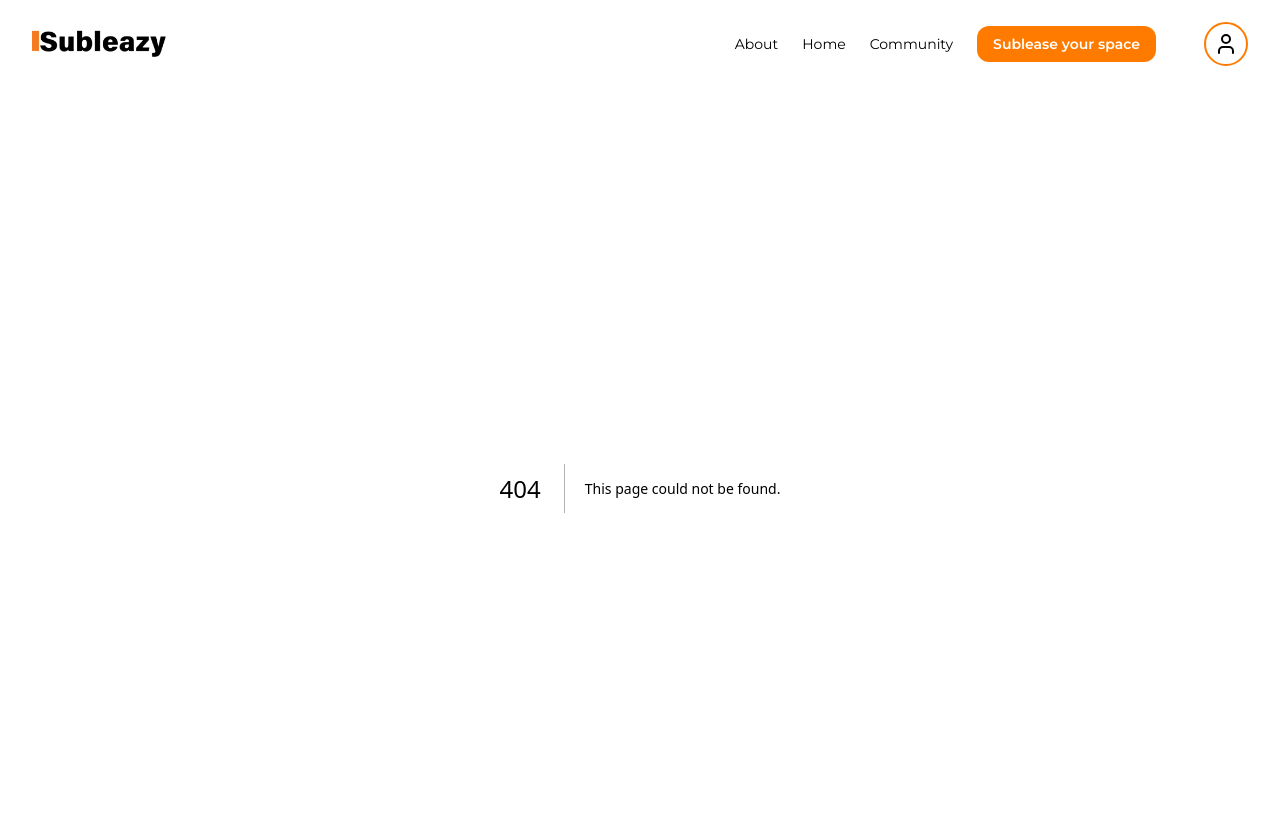
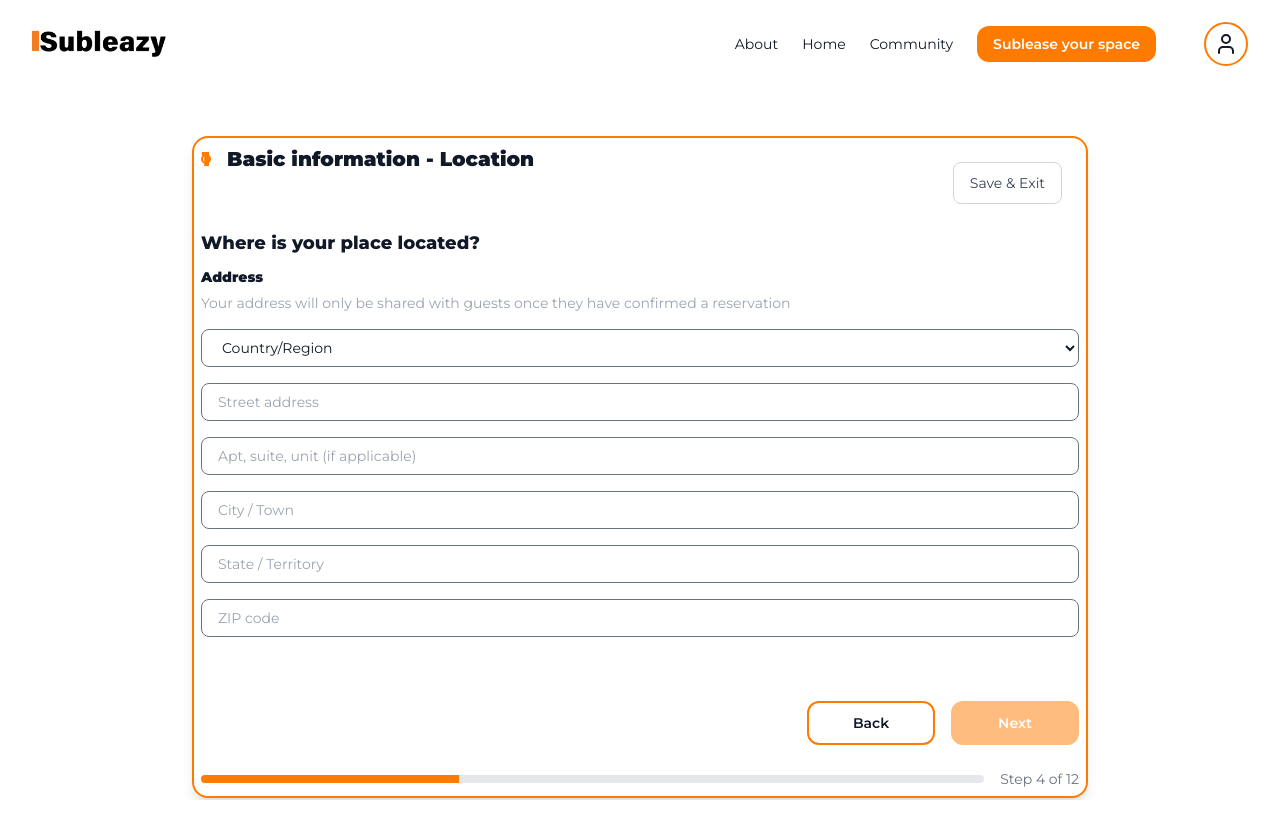
Before and after one commit to linhle15-ll/subleazy, a Next.js app in the folder client/: page /sublease/step-4 in a window 1280 px wide. Before the commit this address had no page. Shown: the top 838 px of the page. After the commit the page ends 800 px from the top, so only its background shows below. Built offline with nearby package versions, Linux system fonts and the light colour scheme.

Commit message:
Almost done for page 3, in progress adding small adjustment for selection-box component

```diff
--- a/client/src/app/(routes)/sublease/step-2/page.tsx
+++ b/client/src/app/(routes)/sublease/step-2/page.tsx
@@ -2,8 +2,8 @@
 
 import Image from 'next/image';
 import designerWorking from '@/public/designer-working.png';
-import { ProgressBar } from '@/components/ui/progress-bar/progress-bar';
-import LogoAndExitButton from '@/components/ui/commons/LogoAndExitButton';
+import ProgressBar from '@/components/ui/progress-bar/progress-bar';
+import LogoAndExitButton from '@/components/ui/commons/logo-and-exit-button';
 
 function MainContent() {
   return (
@@ -77,13 +77,17 @@ function MainContent() {
 function SubleaseStep2() {
   return (
     <div className="form-border flex flex-col gap-6 relative">
-      <LogoAndExitButton />
+      <LogoAndExitButton buttonName="Exit" />
       <MainContent />
       <ProgressBar
         currentStep={1}
         totalSteps={11}
-        buttonText="Get started"
-        nextStepUrl="/sublease/step-3"
+        buttons={[
+          {
+            text: 'Get started',
+            url: '/sublease/step-3',
+          },
+        ]}
       />
     </div>
   );
--- /dev/null
+++ b/client/src/app/(routes)/sublease/step-3/page.tsx
@@ -0,0 +1,100 @@
+'use client';
+
+import { useState } from 'react';
+import { Home, Building } from 'lucide-react';
+import LogoAndExitButton from '@/components/ui/commons/logo-and-exit-button';
+import ProgressBar from '@/components/ui/progress-bar/progress-bar';
+import { SelectionBox } from '@/components/ui/selection-box/selection-box';
+
+const placeOptions = [
+  { label: 'House', value: 'house', icon: Home },
+  { label: 'Apartment', value: 'apartment', icon: Building },
+];
+
+const typeOptions = [
+  { label: 'An entire place', value: 'entire' },
+  { label: 'Private room with shared spaces', value: 'private' },
+  { label: 'A shared room', value: 'shared' },
+];
+
+export default function SubleaseStep3() {
+  const [place, setPlace] = useState<string | null>(null);
+  const [type, setType] = useState<string | null>(null);
+
+  return (
+    <div className="form-border flex flex-col gap-6 relative">
+      <LogoAndExitButton buttonName="Save & Exit" />
+      {/*Title*/}
+      <div className="flex items-center gap-4 mb-6">
+        <div className="items-center justify-center border-primaryOrange text-2xl font-bold text-primaryOrange">
+          1
+        </div>
+        <div className="text-2xl font-medium">Basic information</div>
+      </div>
+
+      {/* Place options */}
+      <div className="mb-8">
+        <div className="font-medium text-lg mb-4">
+          Which best describes your place?
+        </div>
+        <div className="flex flex-wrap gap-6">
+          {placeOptions.map((opt) => {
+            const Icon = opt.icon;
+            const active = place === opt.value;
+            return (
+              <SelectionBox
+                key={opt.value}
+                active={active}
+                onClick={() => setPlace(opt.value)}
+              >
+                <Icon
+                  className={`w-9 h-9 ${active ? 'text-primaryOrange' : 'text-gray-500'}`}
+                />
+                {opt.label}
+              </SelectionBox>
+            );
+          })}
+        </div>
+      </div>
+
+      {/* Type options */}
+      <div className="mb-8">
+        <div className="font-medium text-lg mb-4">
+          Which type of place will your guests have?
+        </div>
+        <div className="flex flex-wrap gap-6">
+          {typeOptions.map((opt) => {
+            const active = type === opt.value;
+            return (
+              <SelectionBox
+                key={opt.value}
+                active={active}
+                onClick={() => setType(opt.value)}
+              >
+                {opt.label}
+              </SelectionBox>
+            );
+          })}
+        </div>
+      </div>
+
+      {/* Navigation buttons and progress bar */}
+      <ProgressBar
+        currentStep={2}
+        totalSteps={11}
+        buttons={[
+          {
+            text: 'Back',
+            url: '/sublease/step-2',
+            variant: 'secondary',
+          },
+          {
+            text: 'Next',
+            url: '/sublease/step-4',
+            variant: 'primary',
+          },
+        ]}
+      />
+    </div>
+  );
+}
--- /dev/null
+++ b/client/src/app/(routes)/sublease/step-4/page.tsx
@@ -0,0 +1,132 @@
+'use client';
+
+import { useState } from 'react';
+import Link from 'next/link';
+
+const cityOptions = [
+  // US Cities
+  { country: 'US', name: 'New York' },
+  { country: 'US', name: 'Los Angeles' },
+  { country: 'US', name: 'Chicago' },
+  { country: 'US', name: 'San Francisco' },
+  { country: 'US', name: 'Boston' },
+  { country: 'US', name: 'Seattle' },
+  // Canada Cities
+  { country: 'CA', name: 'Toronto' },
+  { country: 'CA', name: 'Vancouver' },
+  { country: 'CA', name: 'Montreal' },
+  { country: 'CA', name: 'Calgary' },
+  { country: 'CA', name: 'Ottawa' },
+  { country: 'CA', name: 'Edmonton' },
+];
+
+export default function SubleaseStep4() {
+  const [city, setCity] = useState('');
+  const [street, setStreet] = useState('');
+  const [apt, setApt] = useState('');
+  const [town, setTown] = useState('');
+  const [state, setState] = useState('');
+  const [zip, setZip] = useState('');
+
+  return (
+    <div className="max-w-4xl mx-auto bg-white rounded-2xl border-2 border-primaryOrange p-10 mt-12 shadow-lg flex flex-col gap-8 relative min-h-[80vh]">
+      {/* Save & Exit button */}
+      <Link
+        href="/"
+        className="absolute top-6 right-6 flex items-center gap-2 px-4 py-2 rounded-lg border border-gray-300 text-gray-700 hover:bg-gray-100 transition"
+      >
+        Save & Exit
+      </Link>
+
+      {/* Step indicator and title */}
+      <div className="flex items-center gap-4 mb-6">
+        <div className="flex items-center justify-center w-10 h-10 border-2 border-primaryOrange rounded-full text-xl font-bold text-primaryOrange">
+          1
+        </div>
+        <div className="text-xl font-bold">Basic information - Location</div>
+      </div>
+
+      {/* Location form */}
+      <div className="mb-8">
+        <div className="font-semibold text-lg mb-2">
+          Where is your place located?
+        </div>
+        <div className="font-bold mb-1">Address</div>
+        <div className="text-gray-400 text-sm mb-4">
+          Your address will only be shared with guests once they have confirmed
+          a reservation
+        </div>
+        <div className="flex flex-col gap-4">
+          <select
+            className="text-field"
+            value={city}
+            onChange={(e) => setCity(e.target.value)}
+          >
+            <option value="">Country/Region</option>
+            {cityOptions.map((opt, idx) => (
+              <option key={idx} value={opt.name}>
+                {opt.name} ({opt.country === 'US' ? 'USA' : 'Canada'})
+              </option>
+            ))}
+          </select>
+          <input
+            className="text-field"
+            placeholder="Street address"
+            value={street}
+            onChange={(e) => setStreet(e.target.value)}
+          />
+          <input
+            className="text-field"
+            placeholder="Apt, suite, unit (if applicable)"
+            value={apt}
+            onChange={(e) => setApt(e.target.value)}
+          />
+          <input
+            className="text-field"
+            placeholder="City / Town"
+            value={town}
+            onChange={(e) => setTown(e.target.value)}
+          />
+          <input
+            className="text-field"
+            placeholder="State / Territory"
+            value={state}
+            onChange={(e) => setState(e.target.value)}
+          />
+          <input
+            className="text-field"
+            placeholder="ZIP code"
+            value={zip}
+            onChange={(e) => setZip(e.target.value)}
+          />
+        </div>
+      </div>
+
+      {/* Navigation buttons and progress bar */}
+      <div className="flex flex-col gap-4 mt-auto">
+        <div className="flex justify-end gap-4">
+          <Link href="/sublease/step-3" className="btn-secondary w-32">
+            Back
+          </Link>
+          <Link
+            href="/sublease/step-5"
+            className={`btn-primary w-32 text-center ${city === '' || street === '' || town === '' || state === '' || zip === '' ? 'opacity-50 pointer-events-none' : ''}`}
+          >
+            Next
+          </Link>
+        </div>
+        <div className="flex items-center gap-4 mt-2">
+          <div className="flex-1">
+            <div className="w-full h-2 bg-gray-200 rounded-full overflow-hidden">
+              <div
+                className="h-full bg-primaryOrange"
+                style={{ width: '33%' }}
+              />
+            </div>
+          </div>
+          <span className="text-gray-500 text-sm min-w-fit">Step 4 of 12</span>
+        </div>
+      </div>
+    </div>
+  );
+}
--- a/client/src/components/ui/commons/LogoAndExitButton.tsx
+++ b/client/src/components/ui/commons/logo-and-exit-button.tsx
@@ -2,14 +2,20 @@ import subleazy_logo from '@/public/subleazy_logo.png';
 import Image from 'next/image';
 import Link from 'next/link';
 
-export default function LogoAndExitButton() {
+interface LogoAndExitButtonProps {
+  buttonName: string;
+}
+
+export default function LogoAndExitButton({
+  buttonName,
+}: LogoAndExitButtonProps) {
   return (
     <div className="flex flex-col items-start gap-0">
       <div className="form-brand-logo">
         <Image src={subleazy_logo} alt="subleazy logo" />
       </div>
       <Link href="/" className="btn-secondary absolute top-6 right-6">
-        Exit
+        {buttonName}
       </Link>
     </div>
   );
--- a/client/src/components/ui/progress-bar/progress-bar.tsx
+++ b/client/src/components/ui/progress-bar/progress-bar.tsx
@@ -3,15 +3,17 @@ import Link from 'next/link';
 interface ProgressBarProps {
   currentStep: number;
   totalSteps: number;
-  buttonText: string;
-  nextStepUrl: string;
+  buttons?: {
+    text: string;
+    url: string;
+    variant?: 'primary' | 'secondary';
+  }[];
 }
 
-export function ProgressBar({
+export default function ProgressBar({
   currentStep,
   totalSteps,
-  buttonText,
-  nextStepUrl,
+  buttons = [],
 }: ProgressBarProps) {
   const progressPercentage = (currentStep / totalSteps) * 100;
 
@@ -21,16 +23,26 @@ export function ProgressBar({
         <span className="text-gray-500 text-sm">
           Step {currentStep} of {totalSteps}
         </span>
-        <div className="w-full h-2 bg-gray-200 rounded-full overflow-hidden">
+        <div className="w-full h-2 bg-gray-200 rounded-full ">
           <div
             className="h-full bg-primaryOrange transition-all duration-300"
             style={{ width: `${progressPercentage}%` }}
           />
         </div>
       </div>
-      <Link href={nextStepUrl} className="btn-primary w-40 text-center">
-        {buttonText}
-      </Link>
+      <div className="flex flex-row gap-4 ml-16">
+        {buttons.map((button, index) => (
+          <Link
+            key={index}
+            href={button.url}
+            className={`w-40 text-center ${
+              button.variant === 'secondary' ? 'btn-secondary' : 'btn-primary'
+            }`}
+          >
+            {button.text}
+          </Link>
+        ))}
+      </div>
     </div>
   );
 }
--- /dev/null
+++ b/client/src/components/ui/selection-box/selection-box.tsx
@@ -0,0 +1,31 @@
+import { cn } from '@/lib/cn-utils';
+
+interface SelectionBoxProps {
+  active: boolean;
+  children: React.ReactNode;
+  className?: string;
+  onClick?: () => void;
+}
+
+export function SelectionBox({
+  active,
+  children,
+  className,
+  onClick,
+}: SelectionBoxProps) {
+  return (
+    <div
+      onClick={onClick}
+      className={cn(
+        'flex flex-row items-center justify-center gap-4 w-64 h-28 pl-5 pr-5 border-2 rounded-xl text-lg text-center font-medium',
+        'transition-all duration-300 ease-in-out transform hover:scale-105 hover:shadow-xl',
+        active
+          ? 'border-primaryOrange bg-orange-50 shadow-lg scale-105'
+          : 'border-gray-400 bg-white hover:border-primaryOrange hover:bg-orange-50/30',
+        className
+      )}
+    >
+      {children}
+    </div>
+  );
+}
```
